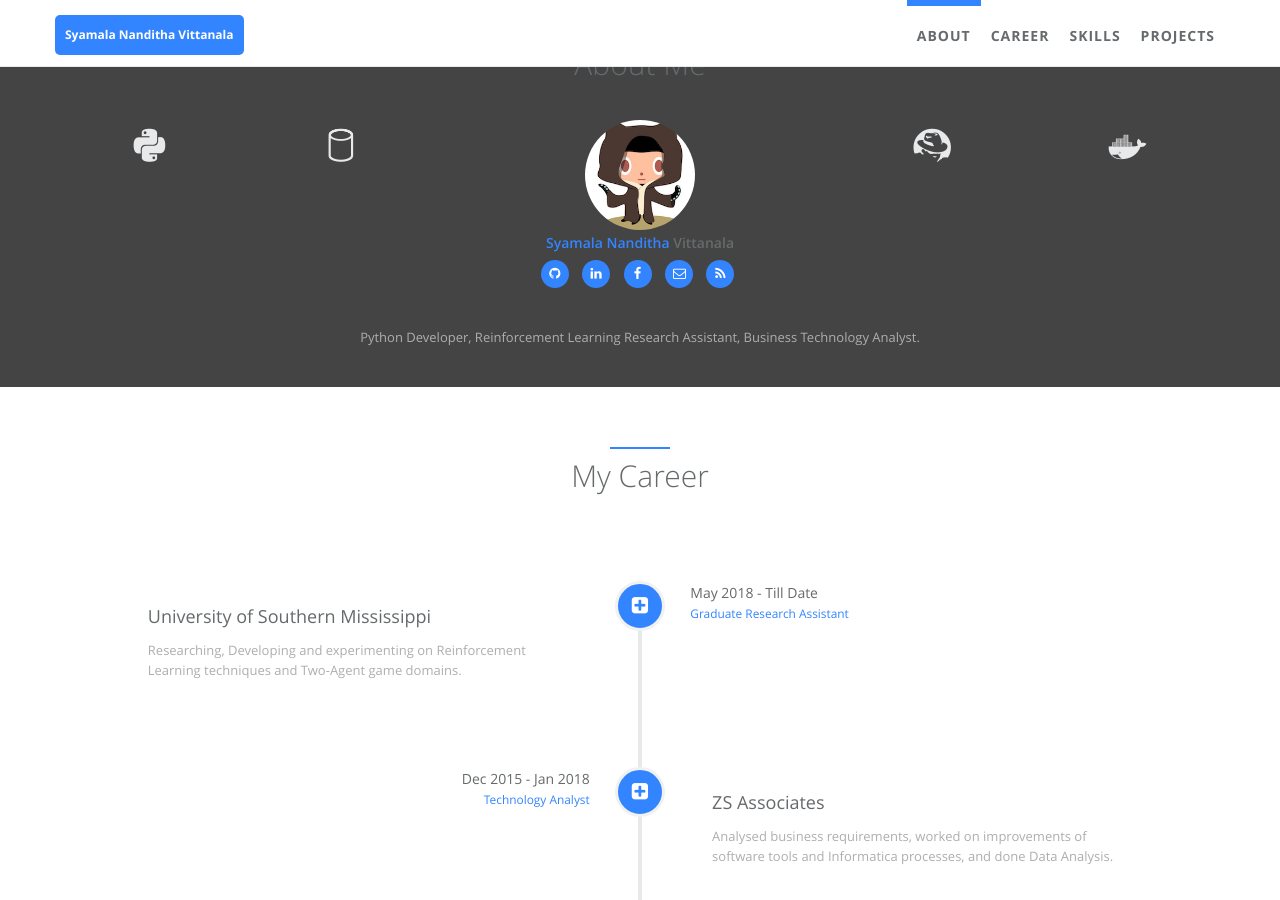
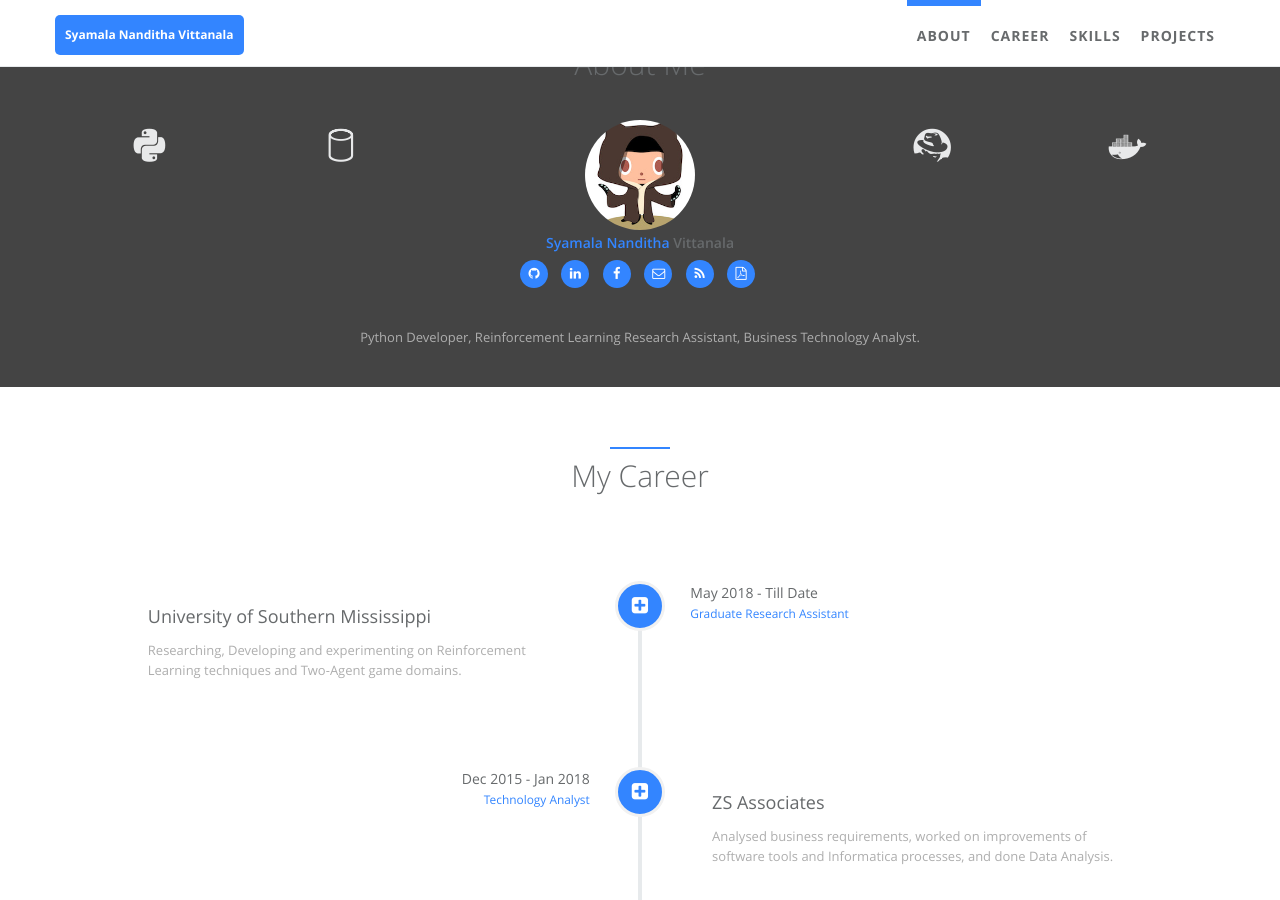
Before and after one commit to VSNanditha/SyamalaNanditha.github.io, a Jekyll site: the page built from index.html, in a window 1280 px wide and 900 px high, scrolled down 495 px. Built offline with Jekyll 4.4.1, drawn with Linux system fonts in a browser that asks for light colours.

Commit message:
Adding CV

```diff
--- a/_config.yml
+++ b/_config.yml
@@ -20,7 +20,7 @@ author:  # change following line to your infomation.
   facebook_username: nanditha.vittanala # Leave blank if you don't have now
   twitter_username: # Leave blank if you don't have now
   email: v.shyamalananditha@gmail.com  # Leave blank if you don't have now
-  cv: # An online CV can be printed as PDF, leave blank if you don't have now
+  cv: https://vsnanditha.github.io/coverletter/ # An online CV can be printed as PDF, leave blank if you don't have now
   # skill icons are on avatar's left and right side. Reference urls are http://fontawesome.io/ and http://fizzed.com/oss/font-mfizz
   skill_icon1:
     - name: icon-python
```
